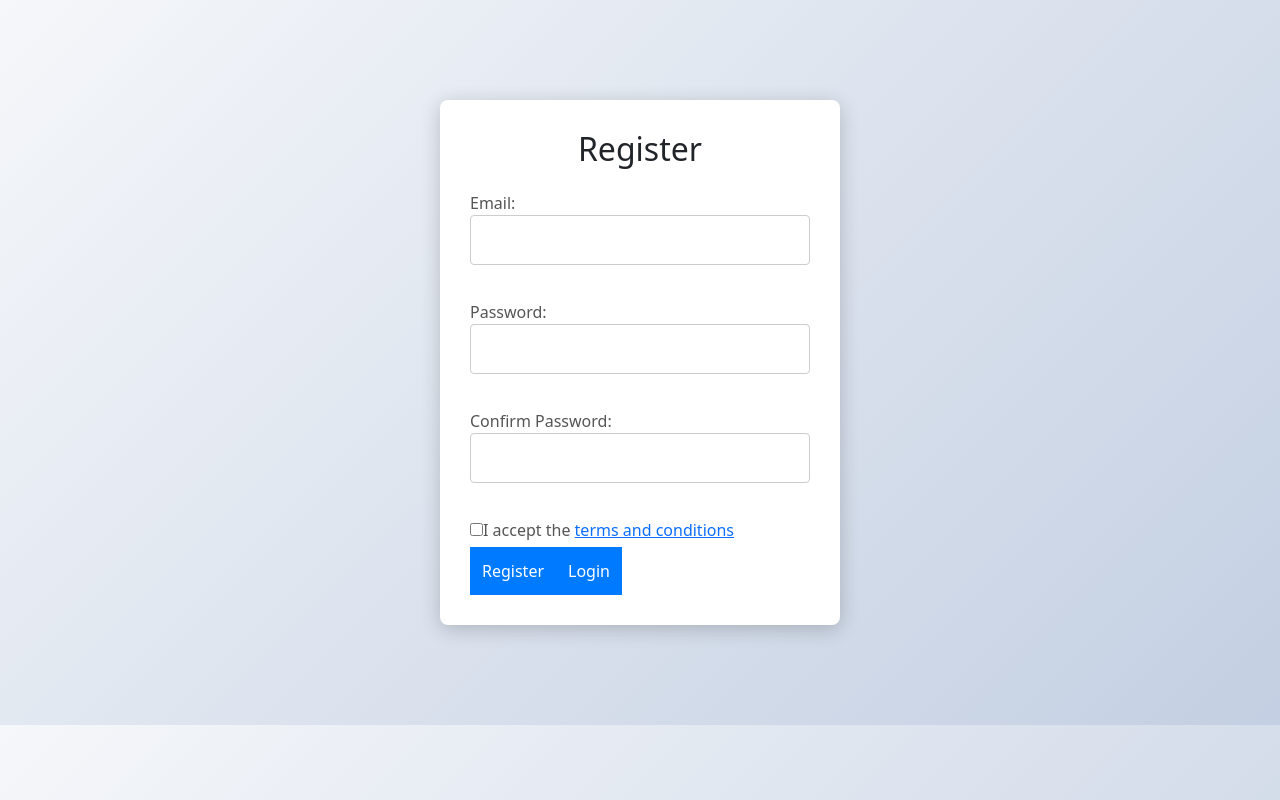
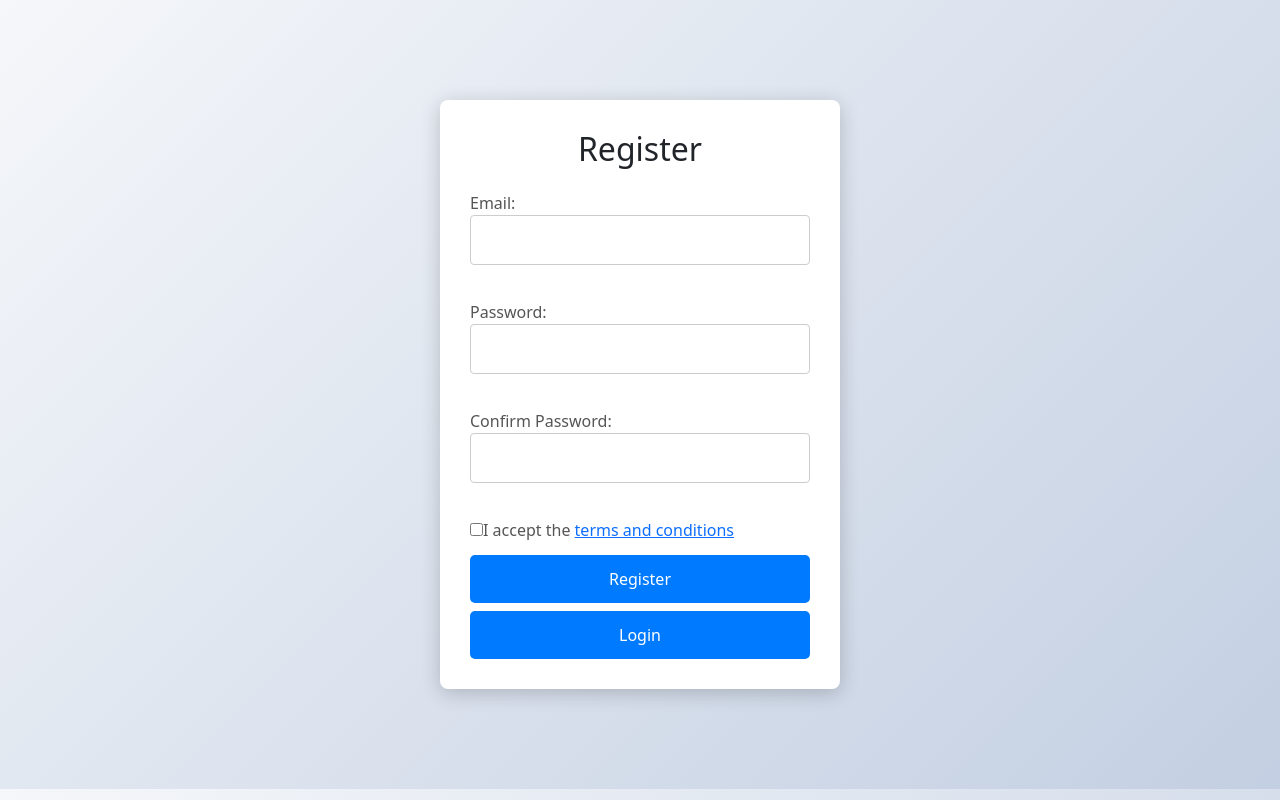
Before and after one commit to Mike297Li/TrendMart-frontend, a React (Create React App) app: page /register in a window 1280 px wide. Built offline with nearby package versions, Linux system fonts and the light colour scheme.

Commit message:
Minor CSS Changes

```diff
--- a/src/App.css
+++ b/src/App.css
@@ -51,3 +51,16 @@ nav.navbar.navbar-expand-lg.navbar-dark.bg-dark > div > button{
 .mr-3{
     margin-right: 10px;
 }
+
+
+.registerButton{
+    width: 100%;
+    margin-top: 8px;
+    border-radius: 5px;
+}
+
+.loginButton{
+    width: 100%;
+    margin-top: 8px;
+    border-radius: 5px;
+}
--- a/src/pages/Register.js
+++ b/src/pages/Register.js
@@ -99,8 +99,8 @@ const Register = () => {
                     />
                     I accept the <Link to="/terms">terms and conditions</Link>
                 </label>
-                <button type="submit">Register</button>
-                <button type="submit" onClick={goToLogin}>Login</button>
+                <button className='registerButton' type="submit">Register</button>
+                <button className='loginButton' type="submit" onClick={goToLogin}>Login</button>
             </form>
         </div>
     );
```
